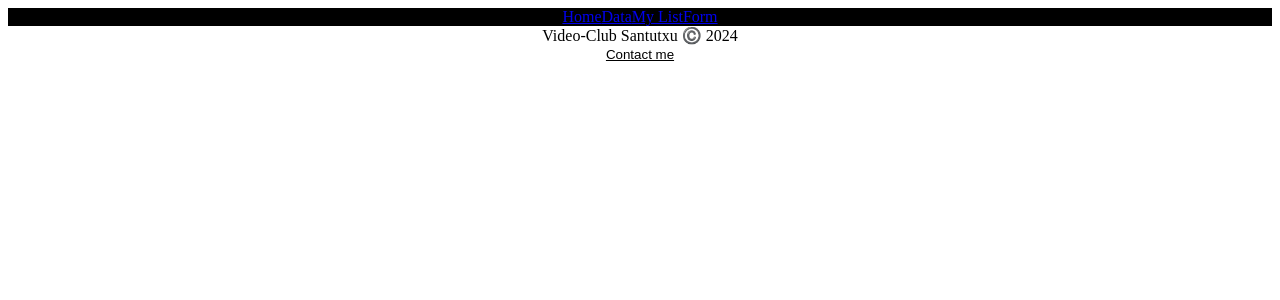
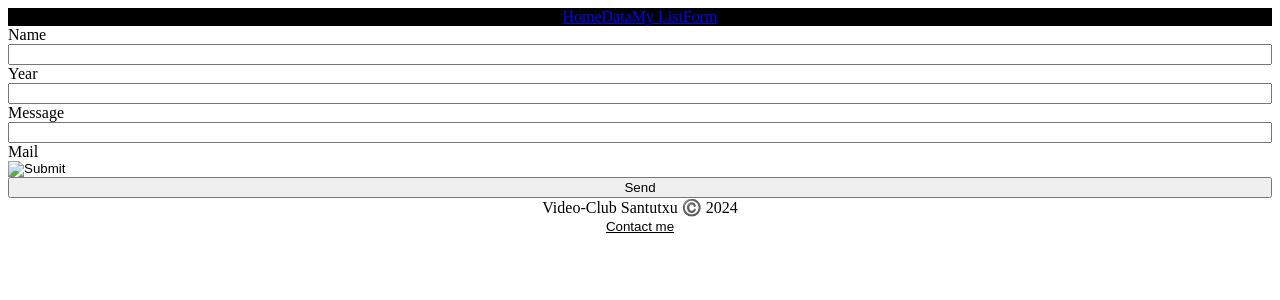
Before and after one commit to Saymar567/Movie-app, a React (Vite) app: page /Form in a window 1280 px wide. Shown: the top 300 px of the page. Built offline with nearby package versions, Linux system fonts and the light colour scheme; the HTML template or start-up script is replaced by a standard one.

Commit message:
eighth commit

```diff
--- a/src/Pages/FormPage.jsx
+++ b/src/Pages/FormPage.jsx
@@ -1,9 +1,29 @@
 
 function FormPage(){
-
+    const newFilm = {
+        name: "",
+        year: "",
+        overview: "",
+        image: ""
+    }
+    const handleSubmit= (event)=>{
+        event.preventDefault()
+    }
     return(
         <>
-
+   <div>
+            <form className="form-content" onChange={handleSubmit} action="">
+<label htmlFor="Name">Name </label>
+<input type="text" name="name" />
+<label htmlFor="year">Year </label>
+<input type="number" name="number" />
+<label htmlFor="Message">Message </label>
+<input type="text" name="message"/>
+<label htmlFor="Image">Mail</label>
+<input type="image" name="mail" />
+<button>Send</button>
+            </form>
+        </div>
         </>
     )
 }
```
